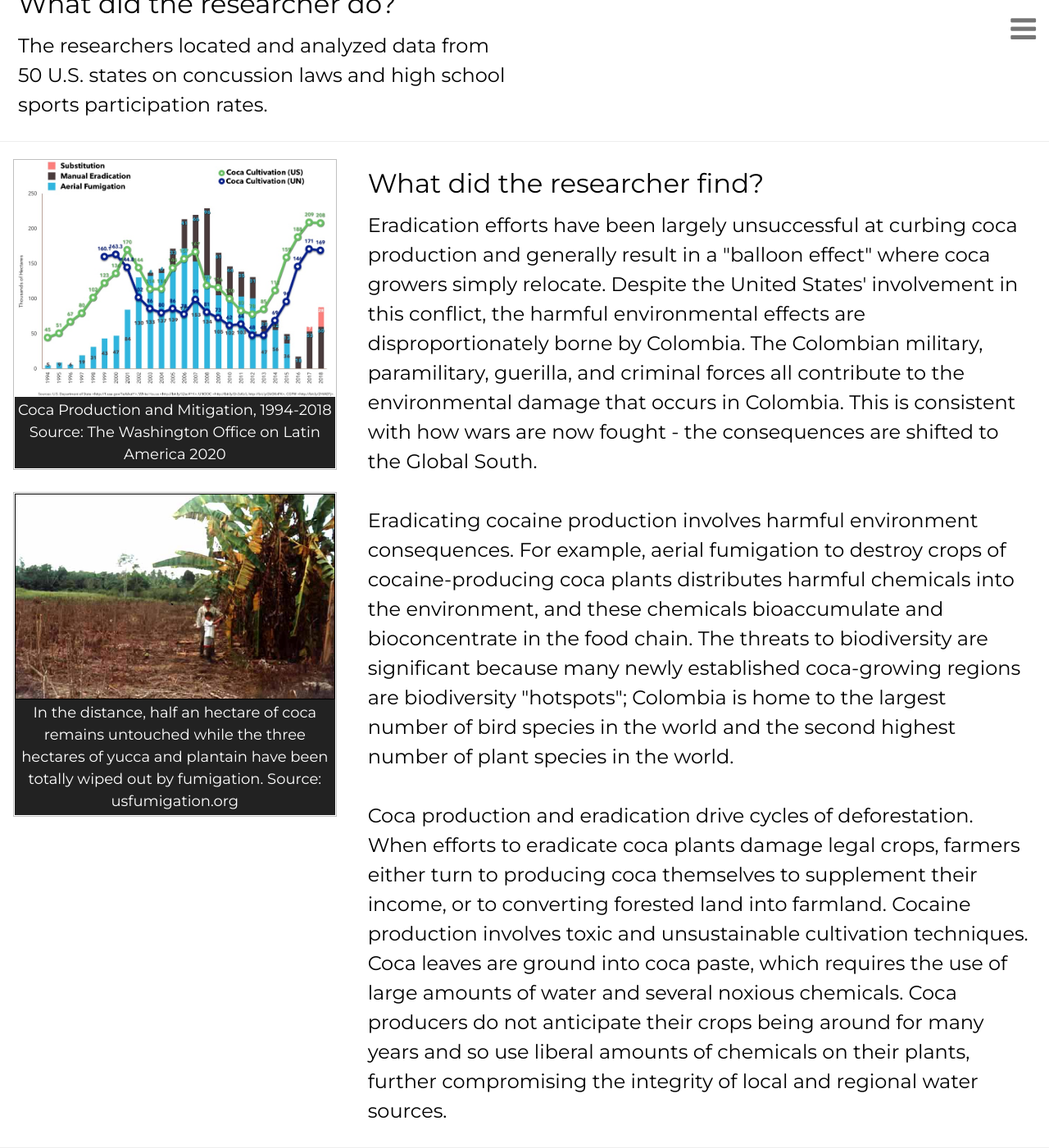
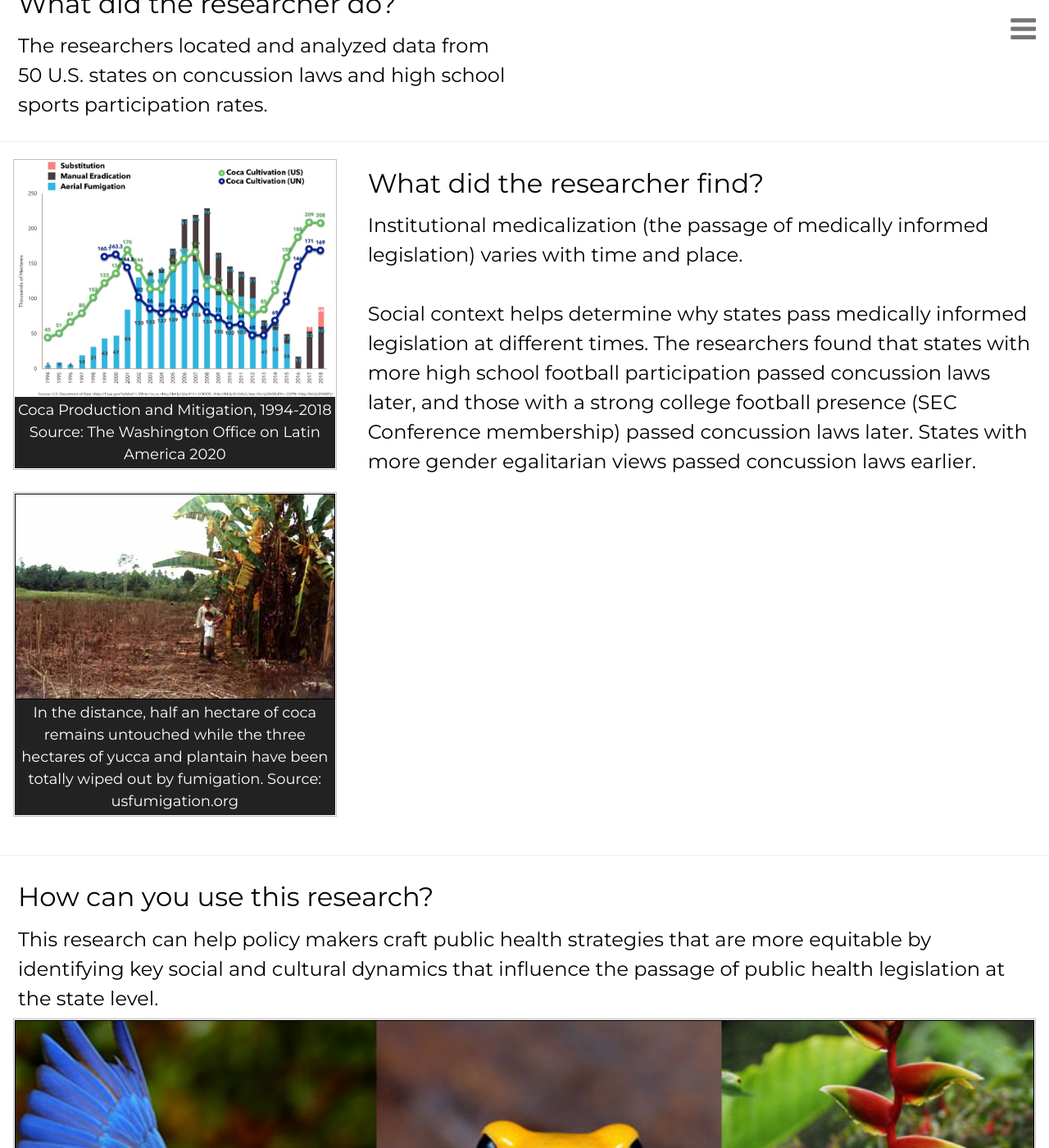
Before and after one commit to resilience1/resilience1.github.io, a Jekyll site: the page built from research/concussion.html, in a window 1280 px wide and 1400 px high, scrolled down 570 px. Shown: the whole window at 82% size. Built offline with Jekyll 4.4.1, drawn with Linux system fonts in a browser that asks for light colours; nearby versions of some CDN libraries.

Commit message:
Update concussion.html

```diff
--- a/research/concussion.html
+++ b/research/concussion.html
@@ -213,25 +213,12 @@ title: Concussions & Youth Sports | Michael Lengefeld
 		</div>
 		<div class="w3-twothird w3-container">
 			<h1>What did the researcher find?</h1>
-				<h2>Eradication efforts have been largely unsuccessful at curbing coca production and generally
-					result in a "balloon effect" where coca growers simply relocate. Despite the United States' involvement in this conflict, the harmful environmental effects are
-					disproportionately borne by Colombia. The Colombian military, paramilitary, guerilla, and criminal
-					forces all contribute to the environmental damage that occurs in Colombia. This is consistent
-					with how wars are now fought - the consequences are shifted to the Global South.<br><br>
+				<h2>Institutional medicalization (the passage of medically informed legislation) varies with time and place. <br><br>
 
-					Eradicating cocaine production involves harmful environment consequences. For example,
-					aerial fumigation to destroy crops of cocaine-producing coca plants distributes harmful chemicals
-					into the environment, and these chemicals bioaccumulate and bioconcentrate in the food chain.
-					The threats to biodiversity are significant because many newly established coca-growing
-					regions are biodiversity "hotspots"; Colombia is home to the largest number of bird species
-					in the world and the second highest number of plant species in the world. <br><br>
-
-					Coca production and eradication drive cycles of deforestation. When efforts to eradicate coca plants damage legal crops,
-					farmers either turn to producing coca themselves to supplement their income, or to converting forested
-					land into farmland. Cocaine production involves toxic and unsustainable cultivation techniques.
-					Coca leaves are ground into coca paste, which requires the use of large amounts of water and several noxious chemicals.
-					Coca producers do not anticipate their crops being around for many years and so use liberal amounts of chemicals
-					on their plants, further compromising the integrity of local and regional water sources.
+					Social context helps determine why states pass medically informed legislation at different times.
+					The researchers found that states with more high school football participation passed concussion laws later, and
+					those with a strong college football presence (SEC Conference membership) passed concussion laws later.
+					States with more gender egalitarian views passed concussion laws earlier. <br><br>
 				</h2>
 		</div>
 
@@ -240,7 +227,8 @@ title: Concussions & Youth Sports | Michael Lengefeld
 	<div class="example">
 		<div class="w3-container">
 			<h1>How can you use this research?</h1>
-			<h2>
+			<h2>This research can help policy makers craft public health strategies that are more equitable by identifying key
+			social and cultural dynamics that influence the passage of public health legislation at the state level.
 			</h2>
 		</div>
 
```
